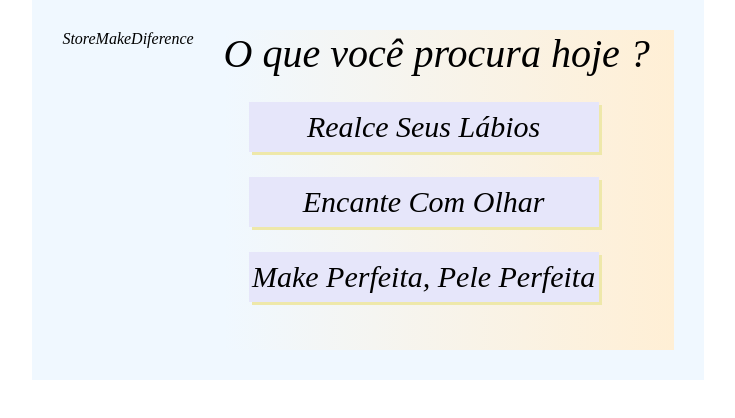
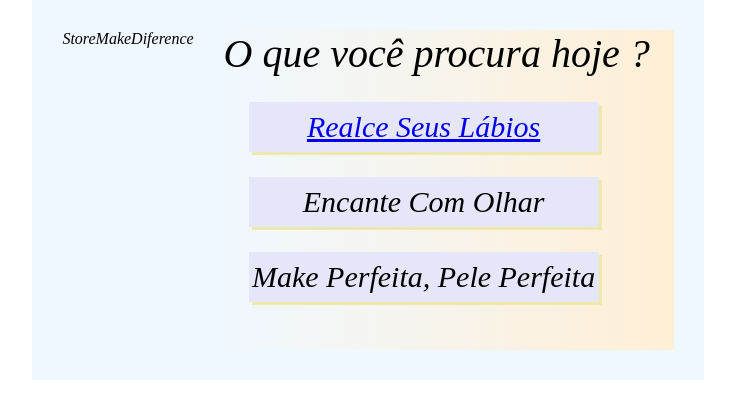
Before and after one commit to VasoRuim011/projeto11_01, a plain HTML site: page index.html in a window 1280 px wide. Shown: the whole page, without its empty margins (272-1007 px from the left). Drawn offline with Linux system fonts and the light colour scheme.

Commit message:
Update index.html

```diff
--- a/index.html
+++ b/index.html
@@ -15,7 +15,7 @@
               O que você procura hoje ?
             <div class ="botoes">
                 <div class="botoes--linha">
-                    <div class="botoes--botao botao--Boca">Realce Seus Lábios</div>
+                    <div class="botoes--botao botao--Boca"><a href="boca.html">Realce Seus Lábios</a></div>
                     <div class="botoes--botao botao--Olhos">Encante Com Olhar</div>
                     <div class="botoes--botao botao--Pele">Make Perfeita, Pele Perfeita</div>
                 </div>
```
